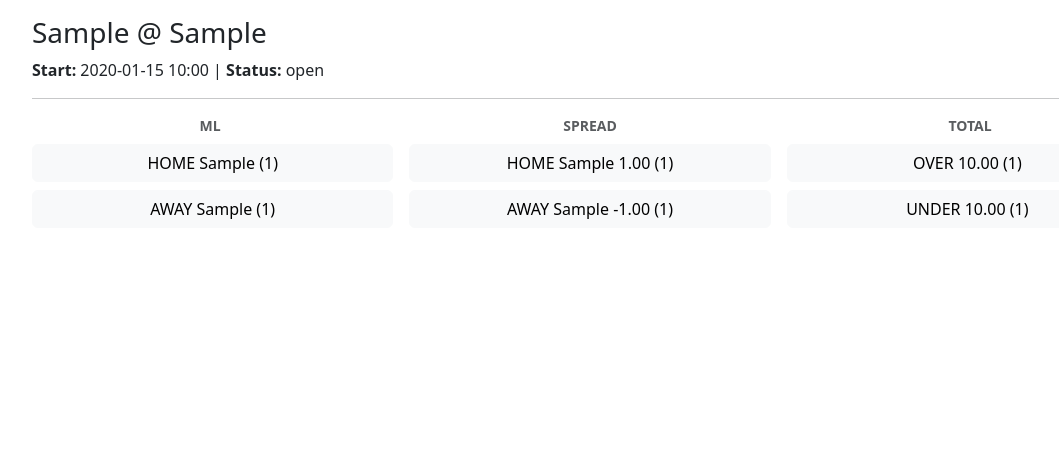
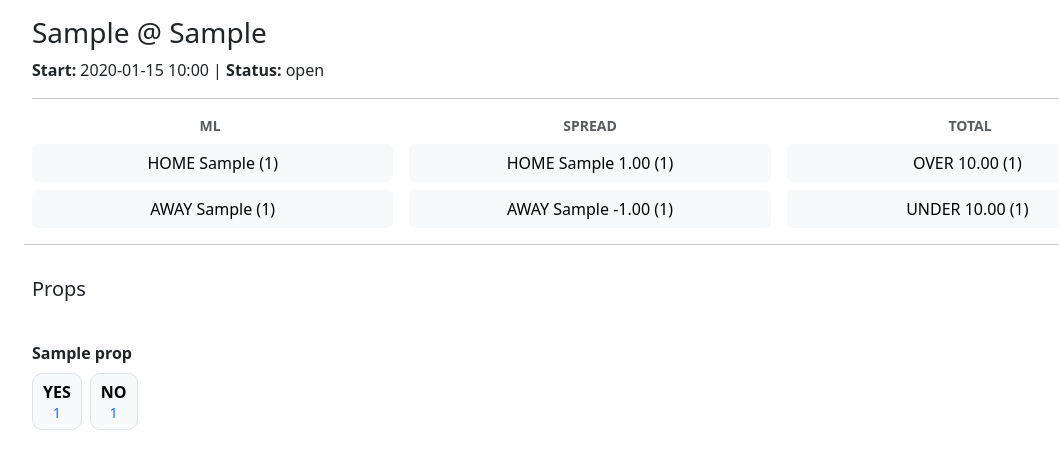
Before and after one commit to Viizorr/CFB26_Fakebook, a Flask app: page /game/1 in a window 1280 px wide. Shown: the part 64-533 px from the top of the page, without its empty margins (50-1109 px from the left). Run offline with Flask 3, Linux system fonts and the light colour scheme; a user stored in the database is signed in; tables that the repository leaves empty hold one stand-in row (values such as "Sample post").

Commit message:
Update game_detail.html

```diff
--- a/templates/game_detail.html
+++ b/templates/game_detail.html
@@ -93,6 +93,91 @@
       {% endif %}
     </div>
 
+    <!-- Props -->
+    {% if game.props %}
+<hr>
+<h5 class="mb-2">Props</h5>
+
+<div class="row g-3">
+  {% for p in game.props if p.status != 'closed' %}
+    <div class="col-12">
+      <div class="fw-semibold">{{ p.name }}</div>
+
+      {% if p.prop_type == 'OU' %}
+        <div class="d-flex gap-2 mt-2">
+          <button
+            class="odds-pill js-odds-pick"
+            data-prop-id="{{ p.id }}"
+            data-game-id="{{ game.id }}"
+            data-bet-type="PROP"
+            data-selection="OVER"
+            data-label="{{ p.name }}"
+            data-price="{{ p.over_odds }}"
+            data-line="{{ '%.2f'|format(p.line) }}"
+          >
+            <div class="odds-line">o{{ '%.2f'|format(p.line) }}</div>
+            <div class="odds-price">{{ p.over_odds }}</div>
+          </button>
+
+          <button
+            class="odds-pill js-odds-pick"
+            data-prop-id="{{ p.id }}"
+            data-game-id="{{ game.id }}"
+            data-bet-type="PROP"
+            data-selection="UNDER"
+            data-label="{{ p.name }}"
+            data-price="{{ p.under_odds }}"
+            data-line="{{ '%.2f'|format(p.line) }}"
+          >
+            <div class="odds-line">u{{ '%.2f'|format(p.line) }}</div>
+            <div class="odds-price">{{ p.under_odds }}</div>
+          </button>
+        </div>
+      {% else %}
+        <div class="d-flex gap-2 mt-2">
+          <button
+            class="odds-pill js-odds-pick"
+            data-prop-id="{{ p.id }}"
+            data-game-id="{{ game.id }}"
+            data-bet-type="PROP"
+            data-selection="YES"
+            data-label="{{ p.name }}"
+            data-price="{{ p.yes_odds }}"
+          >
+            <div class="odds-line">YES</div>
+            <div class="odds-price">{{ p.yes_odds }}</div>
+          </button>
+
+          <button
+            class="odds-pill js-odds-pick"
+            data-prop-id="{{ p.id }}"
+            data-game-id="{{ game.id }}"
+            data-bet-type="PROP"
+            data-selection="NO"
+            data-label="{{ p.name }}"
+            data-price="{{ p.no_odds }}"
+          >
+            <div class="odds-line">NO</div>
+            <div class="odds-price">{{ p.no_odds }}</div>
+          </button>
+        </div>
+      {% endif %}
+
+      {% if p.status == 'graded' %}
+        <div class="small text-muted mt-1">
+          Result:
+          {% if p.prop_type == 'OU' %}
+            {{ '%.2f'|format(p.result_value) }}
+          {% else %}
+            {{ 'Yes' if p.result_bool else 'No' }}
+          {% endif %}
+        </div>
+      {% endif %}
+    </div>
+  {% endfor %}
+</div>
+{% endif %}
+
   </div>
 {% else %}
   <p class="text-muted">Betting is closed for this game.</p>
```
